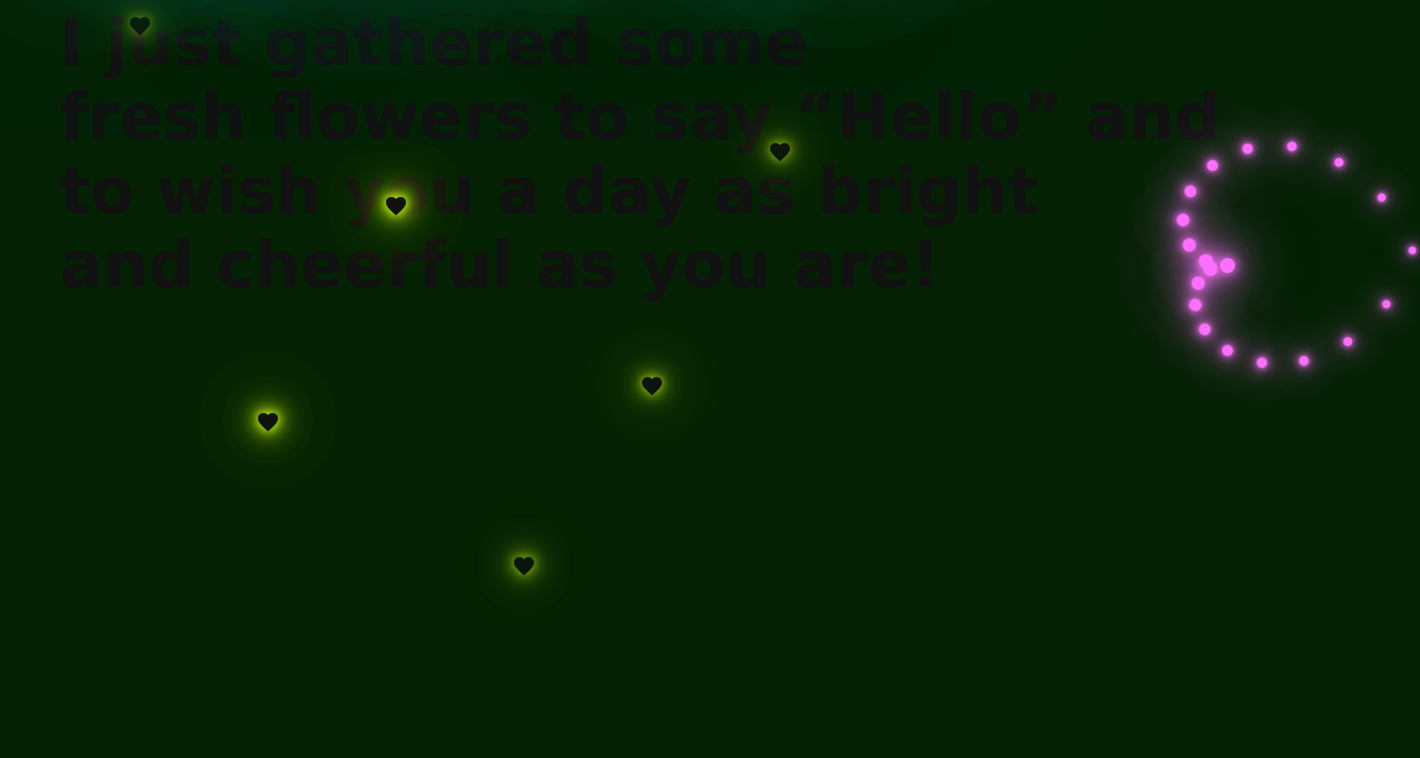
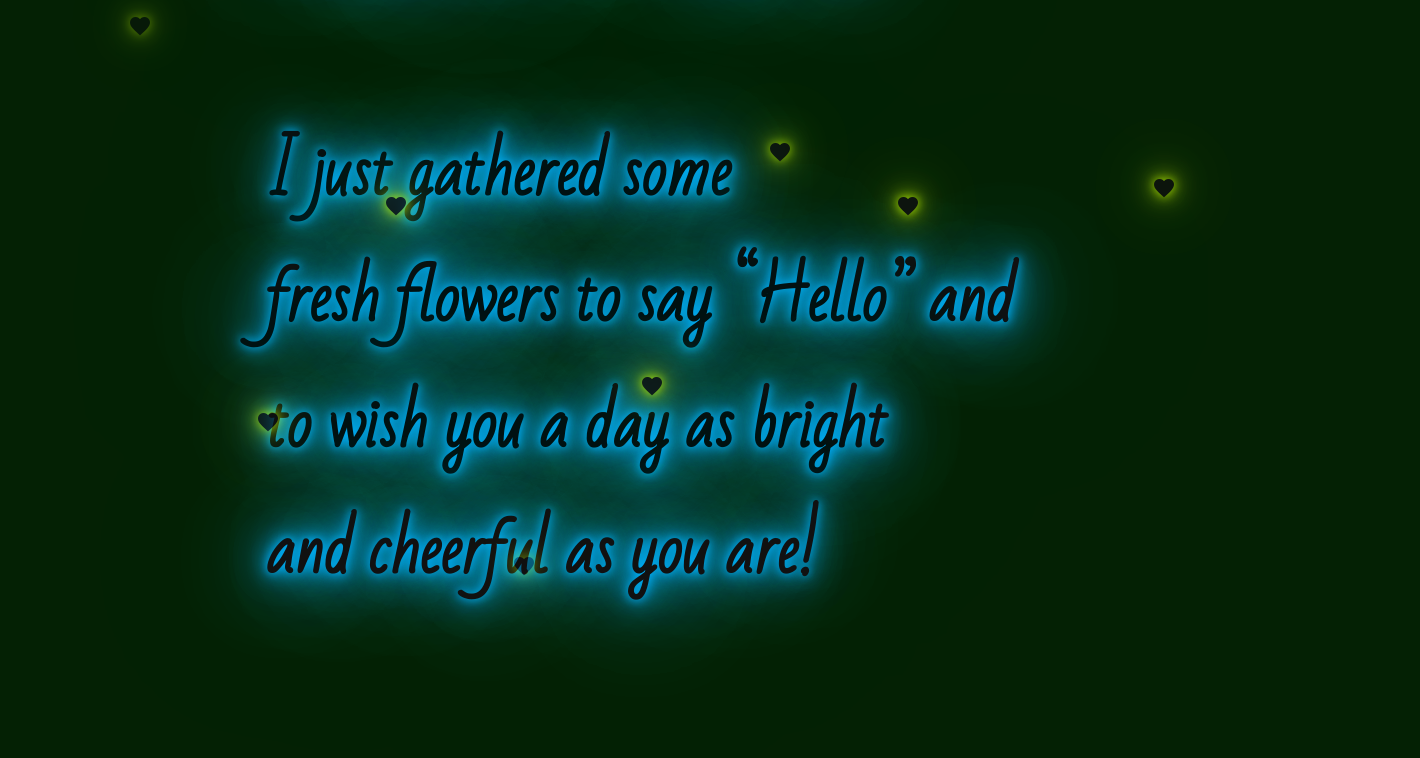
Before and after one commit to van090902/Ngay8-3, a plain HTML site: page index.html in a window 1280 px wide. Shown: the part 142-900 px from the top of the page, 1420 px wide, since content can reach past the window. Drawn offline with Linux system fonts and the light colour scheme.

Commit message:
Update style.css

```diff
--- a/style.css
+++ b/style.css
@@ -1,4 +1,4 @@
-*
+/**
 {
     margin: 0;
     padding: 0;
@@ -71,7 +71,7 @@ section
     {
         transform: translateX(0) scale(0.5);
     }
-}
+}*/
 
 
 @import url('https://fonts.googleapis.com/css?family=Bad+Script');
@@ -154,7 +154,30 @@ h1 span:nth-child(8)
         text-shadow: 0 0 10px none;
     }
 }
+h1 light
+{
+    display: table-cell;
+    margin: 0;
+    padding: 0;
+    animation: wishes 2s linear infinite;
+}
+@keyframes wishes
+{
+    0%,100%
+    {
+        color: #111;
+        filter: blur(0px);
+        text-shadow: 0 0 10px #00b3ff,
+                    0 0 20px #00b3ff,
+                    0 0 40px #00b3ff,
+                    0 0 80px #00b3ff,
+                    0 0 120px #00b3ff,
+                    0 0 200px #00b3ff,
+                    0 0 300px #00b3ff,
+                    0 0 400px #00b3ff;
+    }
 
+}
 .material-icons
 {
     font-size: 28px;
@@ -218,3 +241,18 @@ h1 span:nth-child(8)
     left: 60%;
     animation-delay: 1.7s;
 }
+.material-icons:nth-child(8n)
+{
+    left: 70%;
+    animation-delay: 2s;
+}
+.material-icons:nth-child(9n)
+{
+    left: 80%;
+    animation-delay: 0.5s;
+}
+.material-icons:nth-child(10n)
+{
+    left: 90%;
+    animation-delay: 1.9s;
+}
```
